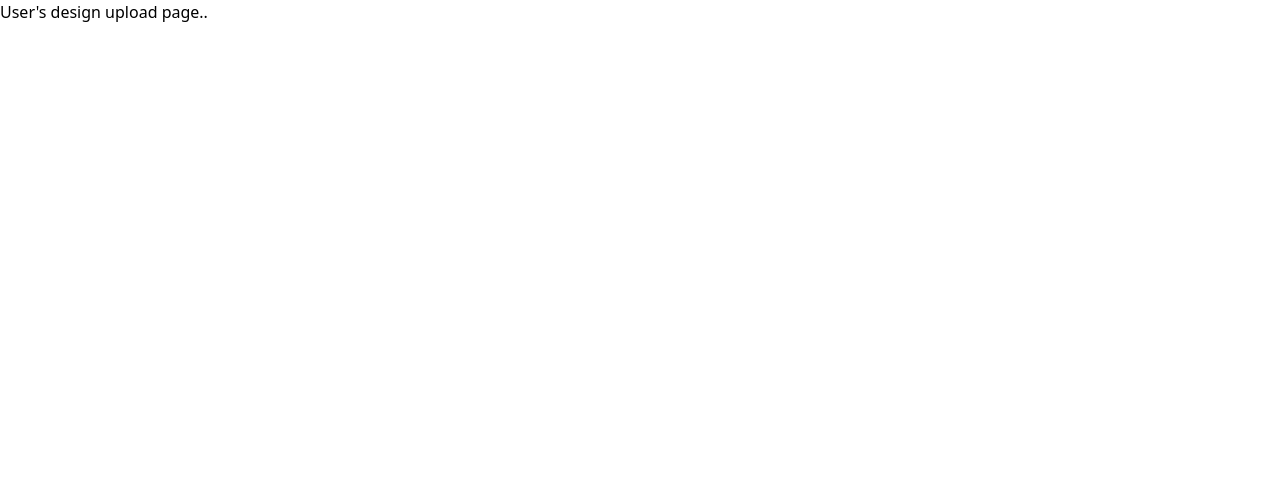
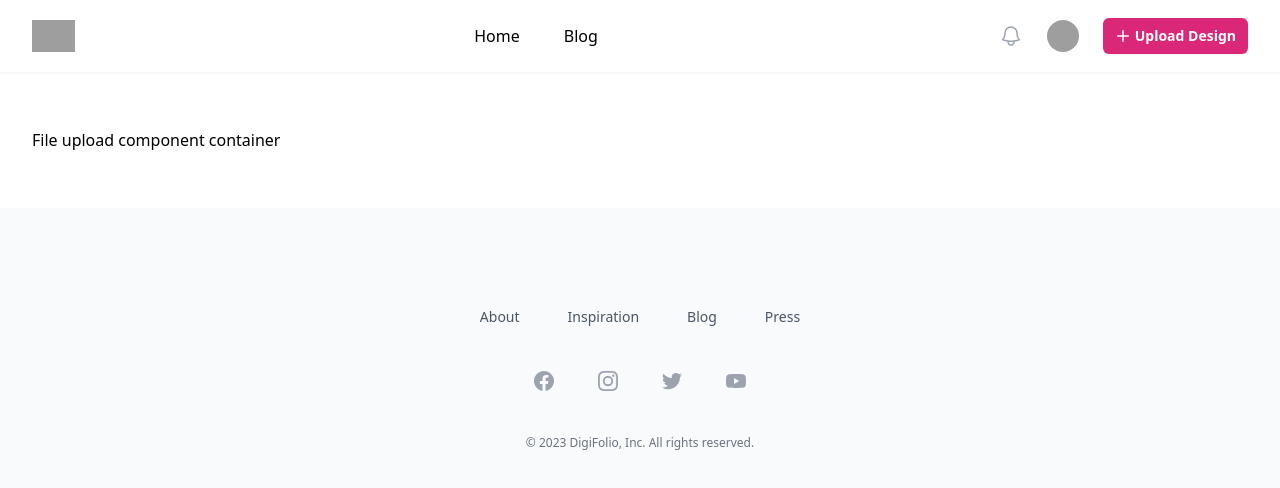
Before and after one commit to ghazi-mansoor/digifolio-frontend-app, a Next.js app: page /upload-file in a window 1280 px wide. Shown: the top 488 px of the page. Built offline with nearby package versions, Linux system fonts and the light colour scheme; grey boxes are pictures that could not be loaded; a web font is replaced by a local one.

Commit message:
create file upload component

```diff
--- /dev/null
+++ b/app/features/upload-file/components/file-upload.jsx
@@ -0,0 +1,14 @@
+import SignedInNavbar from "@/app/shared/components/navigation/signed-in-navbar";
+import Footer from "@/app/shared/components/layout/footer";
+
+export default function FileUpload() {
+    return (
+        <div className="flex flex-col w-full min-h-full space-y-14">
+            <SignedInNavbar />
+            <div className="mx-auto max-w-7xl px-4 sm:px-6 lg:px-8 w-full">
+                File upload component container
+            </div>
+            <Footer />
+        </div>
+    )
+}
--- a/pages/upload-file/index.js
+++ b/pages/upload-file/index.js
@@ -1,3 +1,7 @@
-export default function FileUpload() {
-    return <div>User's design upload page..</div>;
+import FileUpload from "@/app/features/upload-file/components/file-upload";
+
+export default function FileUploadPage() {
+    return (
+        <FileUpload />
+    );
 }
```
